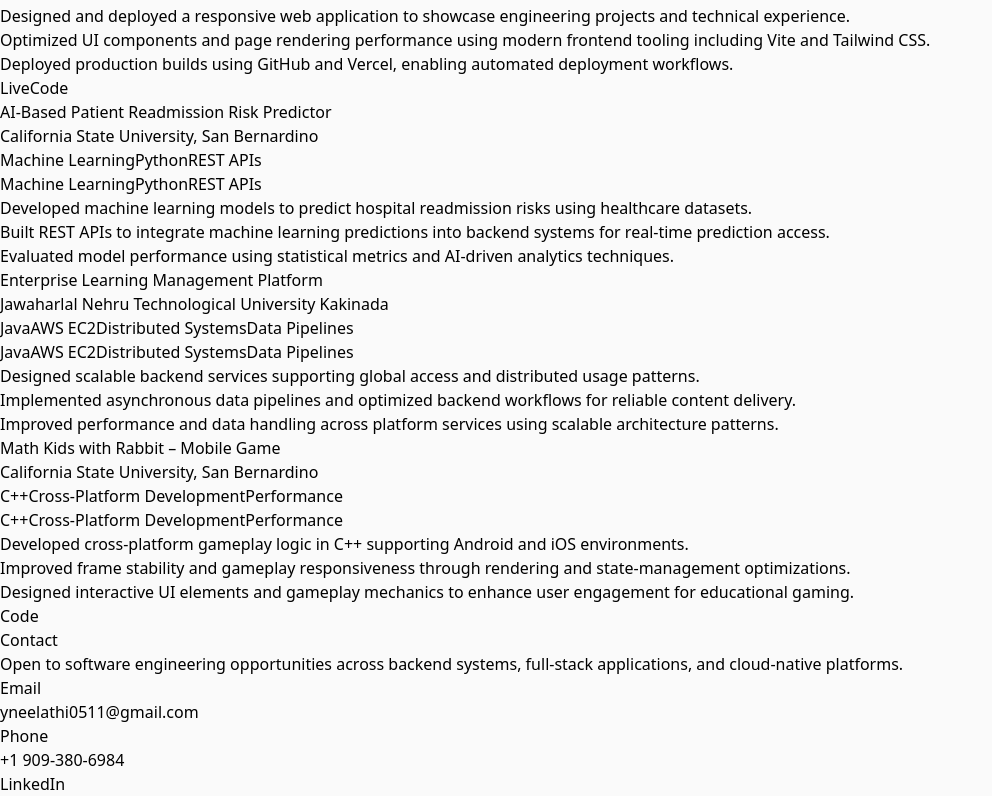
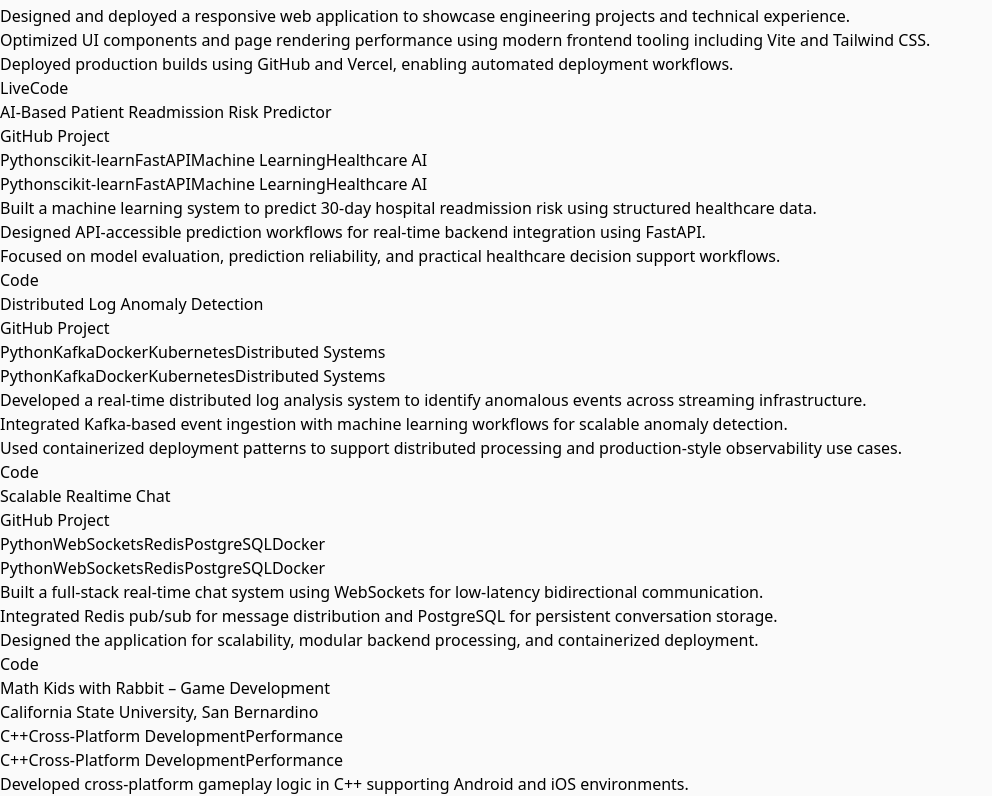
Before and after one commit to greeshmaneelathi/yasogreeshma-portfolio, a React (Vite) app: page / in a window 1280 px wide. Shown: the part 1844-2640 px from the top of the page, without its empty margins (0-992 px from the left). Built offline with nearby package versions, Linux system fonts and the light colour scheme.

Commit message:
Add 3 GitHub projects to portfolio

```diff
--- a/src/App.jsx
+++ b/src/App.jsx
@@ -9,7 +9,10 @@
   resume: "https://drive.google.com/file/d/1HBSDaoyU5EG6Ho7jmzlGSlHqCI4FcJmd/view?usp=sharing",
   portfolioLive: "https://yasogreeshma-portfolio.vercel.app",
   portfolioCode: "https://github.com/greeshmaneelathi/yasogreeshma-portfolio",
-  mathKidsCode: "https://github.com/greeshmaneelathi", // replace if you have the exact repo
+  teamRabbitCode: "https://github.com/greeshmaneelathi/Team-Rabbit",
+  aiReadmissionCode: "https://github.com/greeshmaneelathi/ai-patient-readmission-predictor",
+  logAnomalyCode: "https://github.com/greeshmaneelathi/distributed-log-anomaly-detection",
+  realtimeChatCode: "https://github.com/greeshmaneelathi/scalable-realtime-chat",
 };
 
 const stats = [
@@ -124,26 +127,39 @@
   },
   {
     title: "AI-Based Patient Readmission Risk Predictor",
-    org: "California State University, San Bernardino",
-    tags: ["Machine Learning", "Python", "REST APIs"],
+    org: "GitHub Project",
+    tags: ["Python", "scikit-learn", "FastAPI", "Machine Learning", "Healthcare AI"],
     bullets: [
-      "Developed machine learning models to predict hospital readmission risks using healthcare datasets.",
-      "Built REST APIs to integrate machine learning predictions into backend systems for real-time prediction access.",
-      "Evaluated model performance using statistical metrics and AI-driven analytics techniques.",
+      "Built a machine learning system to predict 30-day hospital readmission risk using structured healthcare data.",
+      "Designed API-accessible prediction workflows for real-time backend integration using FastAPI.",
+      "Focused on model evaluation, prediction reliability, and practical healthcare decision support workflows.",
     ],
+    links: [{ label: "Code", href: links.aiReadmissionCode }],
   },
   {
-    title: "Enterprise Learning Management Platform",
-    org: "Jawaharlal Nehru Technological University Kakinada",
-    tags: ["Java", "AWS EC2", "Distributed Systems", "Data Pipelines"],
+    title: "Distributed Log Anomaly Detection",
+    org: "GitHub Project",
+    tags: ["Python", "Kafka", "Docker", "Kubernetes", "Distributed Systems"],
     bullets: [
-      "Designed scalable backend services supporting global access and distributed usage patterns.",
-      "Implemented asynchronous data pipelines and optimized backend workflows for reliable content delivery.",
-      "Improved performance and data handling across platform services using scalable architecture patterns.",
+      "Developed a real-time distributed log analysis system to identify anomalous events across streaming infrastructure.",
+      "Integrated Kafka-based event ingestion with machine learning workflows for scalable anomaly detection.",
+      "Used containerized deployment patterns to support distributed processing and production-style observability use cases.",
     ],
+    links: [{ label: "Code", href: links.logAnomalyCode }],
   },
   {
-    title: "Math Kids with Rabbit – Mobile Game",
+    title: "Scalable Realtime Chat",
+    org: "GitHub Project",
+    tags: ["Python", "WebSockets", "Redis", "PostgreSQL", "Docker"],
+    bullets: [
+      "Built a full-stack real-time chat system using WebSockets for low-latency bidirectional communication.",
+      "Integrated Redis pub/sub for message distribution and PostgreSQL for persistent conversation storage.",
+      "Designed the application for scalability, modular backend processing, and containerized deployment.",
+    ],
+    links: [{ label: "Code", href: links.realtimeChatCode }],
+  },
+  {
+    title: "Math Kids with Rabbit – Game Development",
     org: "California State University, San Bernardino",
     tags: ["C++", "Cross-Platform Development", "Performance"],
     bullets: [
@@ -151,7 +167,7 @@
       "Improved frame stability and gameplay responsiveness through rendering and state-management optimizations.",
       "Designed interactive UI elements and gameplay mechanics to enhance user engagement for educational gaming.",
     ],
-    links: [{ label: "Code", href: links.mathKidsCode }],
+    links: [{ label: "Code", href: links.teamRabbitCode }],
   },
 ];
 
@@ -161,6 +177,29 @@
       {children}
     </span>
   );
+  function ProjectLinks({ linksList = [] }) {
+  if (!linksList?.length) return null;
+
+  return (
+    <div className="mt-5 flex flex-wrap gap-3">
+      {linksList.map((link) => (
+        <a
+          key={`${link.label}-${link.href}`}
+          href={link.href}
+          target="_blank"
+          rel="noreferrer"
+          className={`rounded-2xl px-4 py-2 text-sm font-semibold shadow-sm transition-transform duration-200 hover:-translate-y-0.5 ${
+            link.label === "Live"
+              ? "bg-neutral-900 text-white hover:bg-neutral-800"
+              : "border border-neutral-200 bg-white text-neutral-900 hover:bg-neutral-50"
+          }`}
+        >
+          {link.label}
+        </a>
+      ))}
+    </div>
+  );
+}
 }
 
 function Section({ id, title, subtitle, children }) {
```
